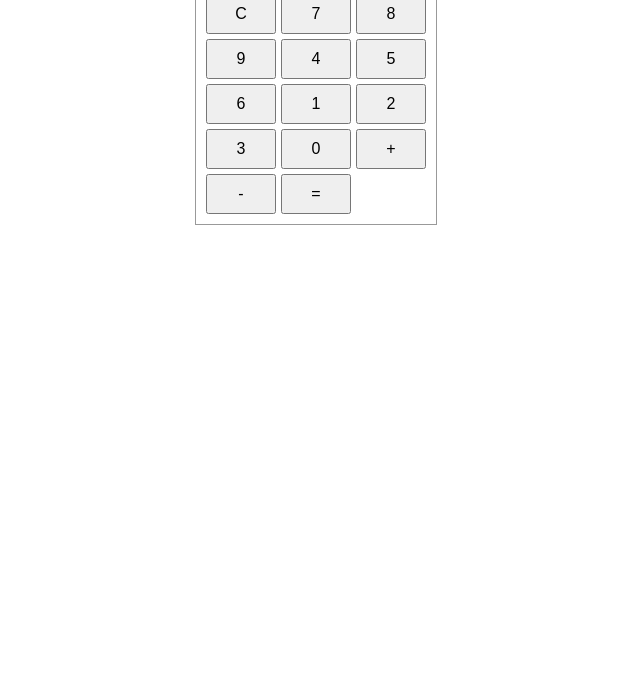
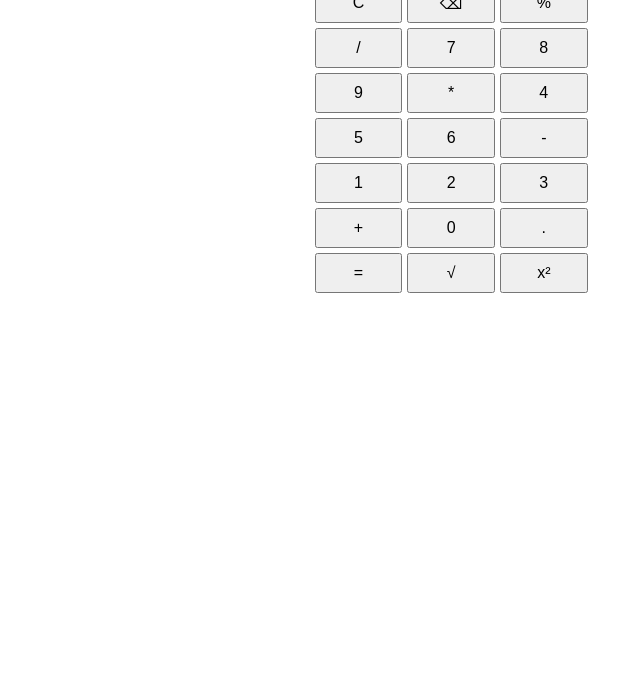
Before and after one commit to nvm243-del/Calculator-App, a plain HTML site: page index.html in a window 1280 px wide. Shown: the part 123-800 px from the top of the page, without its empty margins (324-964 px from the left). Drawn offline with Linux system fonts and the light colour scheme.

Commit message:
Add advanced calculator functions

```diff
--- a/index.html
+++ b/index.html
@@ -2,29 +2,58 @@
 <html lang="en">
 <head>
     <meta charset="UTF-8">
-  <title>Calculator</title>
+    <meta name="viewport" content="width=device-width, initial-scale=1.0">
+    <title>Simple Calculator</title>
     <link rel="stylesheet" href="style.css">
 </head>
 <body>
-  <div class="calculator">
+
+    <h1>Simple Calculator</h1>
+
+    <div id="calculator">
+
         <input type="text" id="display" disabled>
+
         <div class="buttons">
+
+            <!-- First Row -->
             <button onclick="clearDisplay()">C</button>
+            <button onclick="deleteLast()">⌫</button>
+            <button onclick="appendValue('%')">%</button>
+            <button onclick="appendValue('/')">/</button>
+
+            <!-- Second Row -->
             <button onclick="appendValue('7')">7</button>
             <button onclick="appendValue('8')">8</button>
             <button onclick="appendValue('9')">9</button>
+            <button onclick="appendValue('*')">*</button>
+
+            <!-- Third Row -->
             <button onclick="appendValue('4')">4</button>
             <button onclick="appendValue('5')">5</button>
             <button onclick="appendValue('6')">6</button>
+            <button onclick="appendValue('-')">-</button>
+
+            <!-- Fourth Row -->
             <button onclick="appendValue('1')">1</button>
             <button onclick="appendValue('2')">2</button>
             <button onclick="appendValue('3')">3</button>
+            <button onclick="appendValue('+')">+</button>
+
+            <!-- Fifth Row -->
             <button onclick="appendValue('0')">0</button>
-      <button onclick="appendValue('+')">+</button>
-      <button onclick="appendValue('-')">-</button>
+            <button onclick="appendValue('.')">.</button>
             <button onclick="calculate()">=</button>
+            <button onclick="squareRoot()">√</button>
+
+            <!-- Sixth Row -->
+            <button onclick="squareNumber()">x²</button>
+
         </div>
+
     </div>
+
     <script src="script.js"></script>
+
 </body>
 </html>
--- a/script.js
+++ b/script.js
@@ -1,22 +1,33 @@
-let display = document.getElementById('display');
+function squareRoot() {
+    try {
+        const value = parseFloat(display.value);
 
-function appendValue(value) {
-  display.value += value;
+        if (isNaN(value) || value < 0) {
+            display.value = "Error";
+            return;
+        }
+
+        const result = Math.sqrt(value);
+        display.value = value + " √ = " + result;
+
+    } catch (error) {
+        display.value = "Error";
+    }
 }
 
-function clearDisplay() {
-  display.value = '';
+function squareNumber() {
+    try {
+        const value = parseFloat(display.value);
+
+        if (isNaN(value)) {
+            display.value = "Error";
+            return;
+        }
+
+        const result = value * value;
+        display.value = value + "² = " + result;
+
+    } catch (error) {
+        display.value = "Error";
+    }
 }
-
-function calculate() {
-  const expression = display.value;
-
-  // v1 only understands a single + or - between two numbers
-  if (expression.includes('+')) {
-    const parts = expression.split('+');
-    display.value = Number(parts[0]) + Number(parts[1]);
-  } else if (expression.includes('-')) {
-    const parts = expression.split('-');
-    display.value = Number(parts[0]) - Number(parts[1]);
-  }
-}
```
Lines whose indentation alone changed are shown as unchanged.
